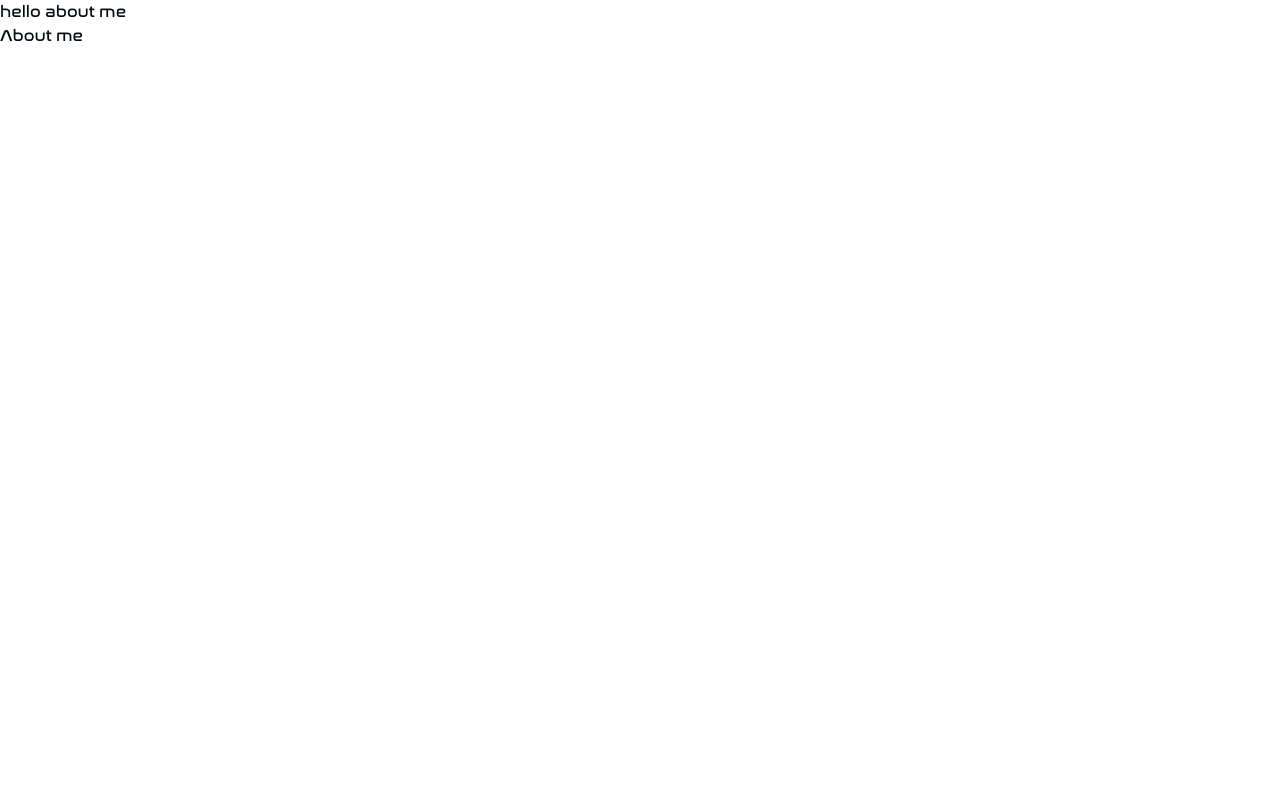
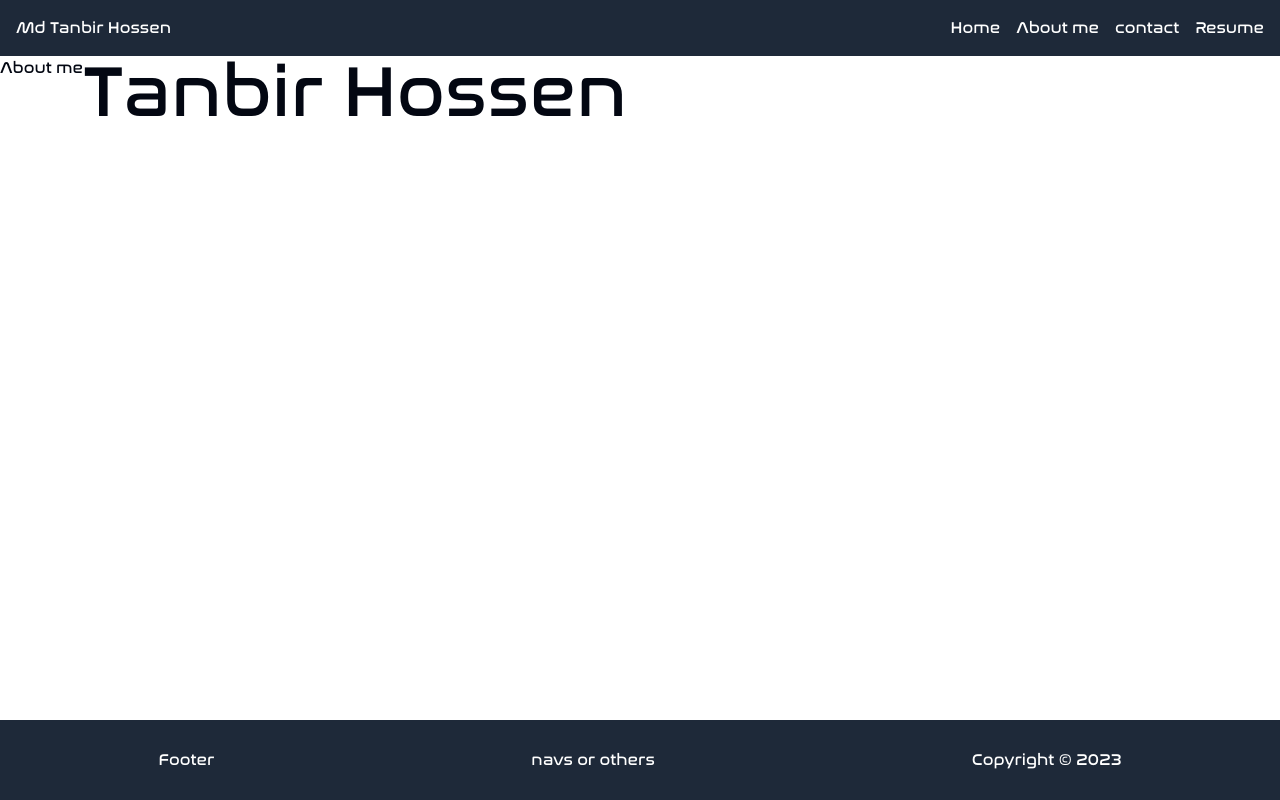
Before and after one commit to mdtanbirhossen/Portfolio-V2, a Next.js app: page / in a window 1280 px wide. Built offline with nearby package versions, Linux system fonts and the light colour scheme.

Commit message:
added test nav and footer

```diff
--- a/package.json
+++ b/package.json
@@ -12,6 +12,7 @@
     "@radix-ui/react-slot": "^1.2.3",
     "class-variance-authority": "^0.7.1",
     "clsx": "^2.1.1",
+    "gsap": "^3.13.0",
     "lucide-react": "^0.525.0",
     "next": "15.3.4",
     "react": "^19.0.0",
--- a/src/app/globals.css
+++ b/src/app/globals.css
@@ -134,6 +134,5 @@
 .nasalization-font {
   font-family: 'Nasalization Medium', sans-serif;
     font-weight: normal;
-    font-size: px;
 
 }
--- a/src/app/layout.tsx
+++ b/src/app/layout.tsx
@@ -1,6 +1,8 @@
 import type { Metadata } from "next";
 import { Geist, Geist_Mono } from "next/font/google";
 import "./globals.css";
+import Navbar from "@/components/Navbar/Navbar";
+import Footer from "@/components/Footer/Footer";
 
 const geistSans = Geist({
   variable: "--font-geist-sans",
@@ -25,9 +27,13 @@ export default function RootLayout({
   return (
     <html lang="en">
       <body
-        className={`${geistSans.variable} ${geistMono.variable}  antialiased`}
+        className={`${geistSans.variable} ${geistMono.variable} nasalization-font  antialiased`}
       >
-        {children}
+        <Navbar />
+        <main className="min-h-[calc(100vh-136px)] ">
+          {children}
+        </main>
+        <Footer />
       </body>
     </html>
   );
--- a/src/app/page.tsx
+++ b/src/app/page.tsx
@@ -1,10 +1,17 @@
 import { Button } from "@/components/ui/button";
 
 export default function Home() {
+  // inspiration for the design:
+  // https://abhijeetbhale.github.io/Portfolio/
+  // https://aarab.vercel.app/
   return (
-    <div className="nasalization-font">
-      hello about me
+    <div className=" flex flex-col md:flex-row">
+
+
+      {/* <div className="h-80  md:w-1/2 bg-amber-200"></div>
+      <div className="h-80  md:w-1/2 bg-red-400"></div> */}
       <p className="">About me</p>
+      <div className="text-7xl">Tanbir Hossen</div>
     </div>
   );
 }
--- /dev/null
+++ b/src/components/Footer/Footer.tsx
@@ -0,0 +1,10 @@
+
+export default function Footer() {
+  return (
+    <div className="flex  items-center justify-around w-full h-20 bg-gray-800 text-white">
+      <div>Footer</div>
+      <div>navs or others</div>
+        <div>Copyright © 2023</div>
+    </div>
+  )
+}
--- /dev/null
+++ b/src/components/Navbar/Navbar.tsx
@@ -0,0 +1,19 @@
+
+export default function Navbar() {
+  return (
+    <div className="flex justify-between items-center p-4 bg-gray-800 text-white">
+      <div>Md Tanbir Hossen</div>
+
+      <div>
+        <ul className=" gap-4 hidden md:flex">
+            <li>Home</li>
+            <li>About me</li>
+            <li>contact</li>
+            <li>Resume</li>
+        </ul>
+
+      </div>
+
+    </div>
+  )
+}
```
Also changed, not shown: 1 other file (tests, documents, lock files or other folders).
